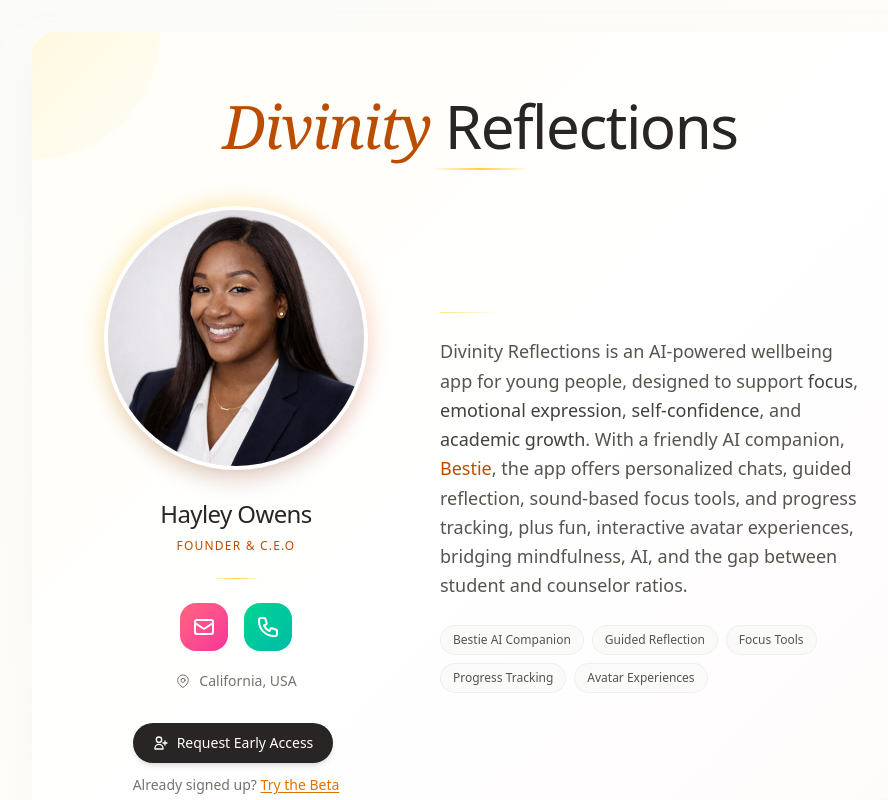
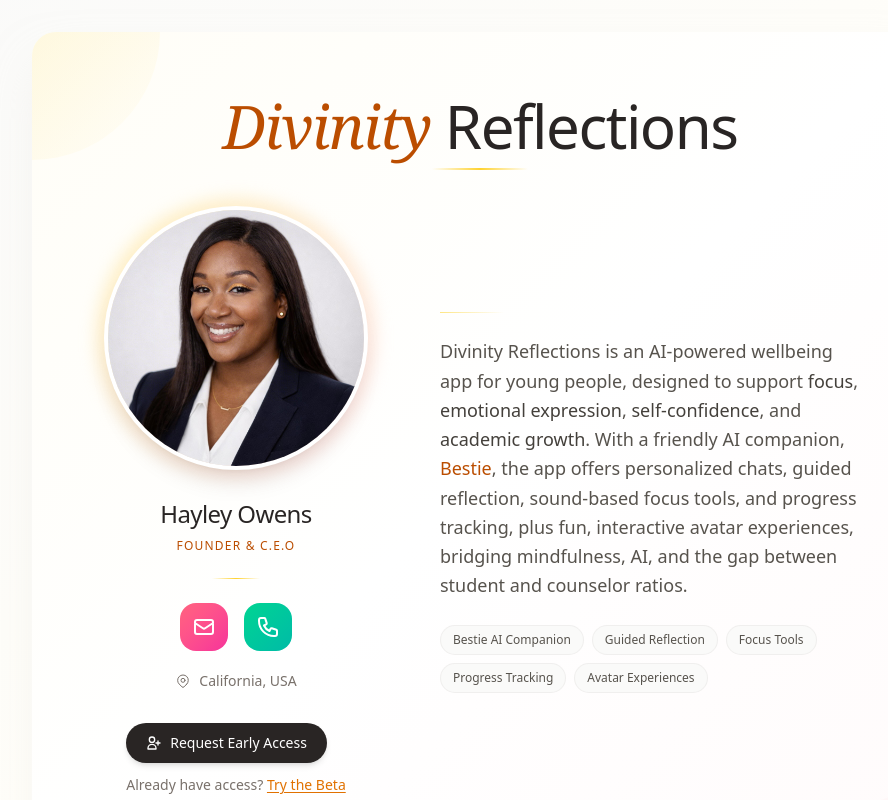
Before and after one commit to ufuomazech62-cpu/divinity-reflections, a Next.js app: page / in a window 1280 px wide. Shown: the top 800 px of the page, without its empty margins (160-1048 px from the left). Built offline with nearby package versions, Linux system fonts and the light colour scheme.

Commit message:
Change 'Already signed up?' to 'Already have access?'

```diff
--- a/src/app/page.tsx
+++ b/src/app/page.tsx
@@ -104,7 +104,7 @@
                   Request Early Access
                 </button>
                 <p className="mt-3 text-sm text-stone-500 text-center">
-                  Already signed up?{' '}
+                  Already have access?{' '}
                   <a
                     href="https://divinity-f6971.web.app/"
                     target="_blank"
```
Also changed, not shown: 1 other file (tests, documents, lock files or other folders).
